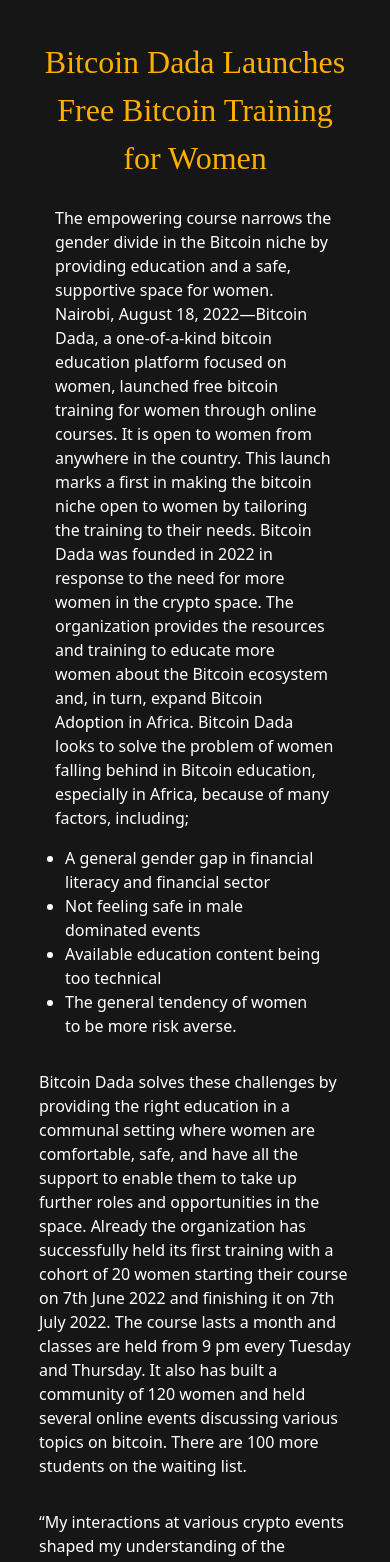
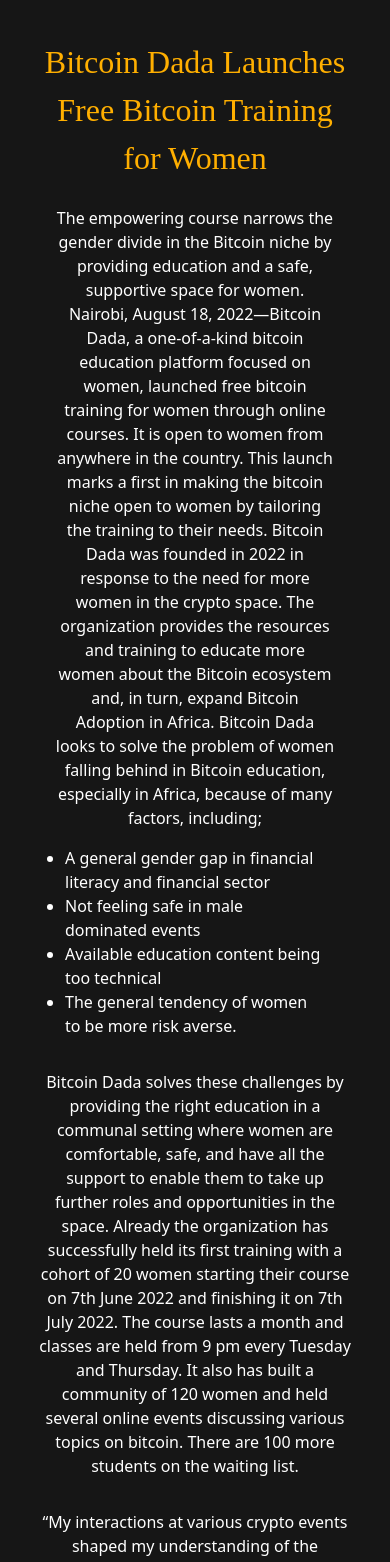
Before and after one commit to JoanKinyanjui/Bitcoin-Dada, a Next.js app: page /news in a window 390 px wide. Shown: the part 432-1994 px from the top of the page. Built offline with nearby package versions, Linux system fonts and the light colour scheme.

Commit message:
changes done

```diff
--- a/src/pages/news.js
+++ b/src/pages/news.js
@@ -16,7 +16,7 @@
         <div className='py-12'>
         <div className={`${stylesz.IndividualWhatWeDo1} text-center grid items-center `}>
           <p className={`${stylesz.IndividualWhatWeDoTopic} py-6 text-[#FFAF00]`}>Bitcoin Dada Launches Free Bitcoin Training for Women</p>
-          <p className='text-[16px] md:text-[18px] px-4 text-start'> The empowering course narrows the gender divide in the Bitcoin niche by providing education and a safe, supportive space for women.
+          <p className='text-[16px] md:text-[18px] px-4 text-center md:text-start'> The empowering course narrows the gender divide in the Bitcoin niche by providing education and a safe, supportive space for women.
 Nairobi, August 18, 2022—Bitcoin Dada, a one-of-a-kind bitcoin education platform focused on women, launched free bitcoin training for women through online courses. It is open to women from anywhere in the country. This launch marks a first in making the bitcoin niche open to women by tailoring the training to their needs.
 Bitcoin Dada was founded in 2022 in response to the need for more women in the crypto space. The organization provides the resources and training to educate more women about the Bitcoin ecosystem and, in turn, expand Bitcoin Adoption in Africa.
 Bitcoin Dada looks to solve the problem of women falling behind in Bitcoin education, especially in Africa, because of many factors, including;
@@ -28,20 +28,20 @@
               <li>Available education content being too technical</li>
               <li>The general tendency of women to be more risk averse.</li>
             </ul>
-   <p className='text-start py-4'>
+   <p className='text-center md:text-start py-4'>
    Bitcoin Dada solves these challenges by providing the right education in a communal setting where women are comfortable, safe, and have all the support to enable them to take up further roles and opportunities in the space.
 Already the organization has successfully held its first training with a cohort of 20 women starting their course on 7th June 2022 and finishing it on 7th July 2022. The course lasts a month and classes are held from 9 pm every Tuesday and Thursday.
 It also has built a community of 120 women and held several online events discussing various topics on bitcoin. There are 100 more students on the waiting list.
 </p>
 
-<p className='text-start py-4'>
+<p className='text-center md:text-start py-4'>
 “My interactions at various crypto events shaped my understanding of the challenges facing a woman trying to enter the blockchain ecosystem,” said Marcel Atieno, Bitcoin Dada Founder. “Women form a significant population and are often left behind in many innovations in the digital space. At Bitcoin Dada, we endeavor to close this gap and turn what is perceived to be a foreign and even suspect technology into a well-understood and adopted resource by the masses. With Bitcoin Dada, women not only get the right education but also benefit from the social networking events and peer-to-peer connections, along with exposure to the latest trends in the industry.”
 The women joining the program are eager and excited both at the prospects of a safe environment and understanding what has previously been an alien buzzword.
 “The fact that people keep talking about it around me and I have no idea what it is, I want to be able to understand in deeper lengths and apply it,” said Grace Kago, one of the students. “I am eager to learn in a safe space without the fear of being conned,” added Wambui, another student.
 The right education remains vital to the widespread adoption of Bitcoin and blockchain technology in general. Now women have a safe platform to learn and gain resources, and the organization’s vision is to take this further with more services and wider reach across the continent.
 </p>
 <p className=' text-start  py-4 font-semibold text-[#FFAF00]'>About Bitcoin Dada</p>
-<p className='text-start'>
+<p className='text-center md:text-start'>
 Bitcoin Dada is a unique platform working towards educating African women about Bitcoin. Its mission is to create a safe and inclusive space for the African woman to learn about Bitcoin while being a part of a women-focused community that wants her to succeed.
 </p>
         </div>
```
